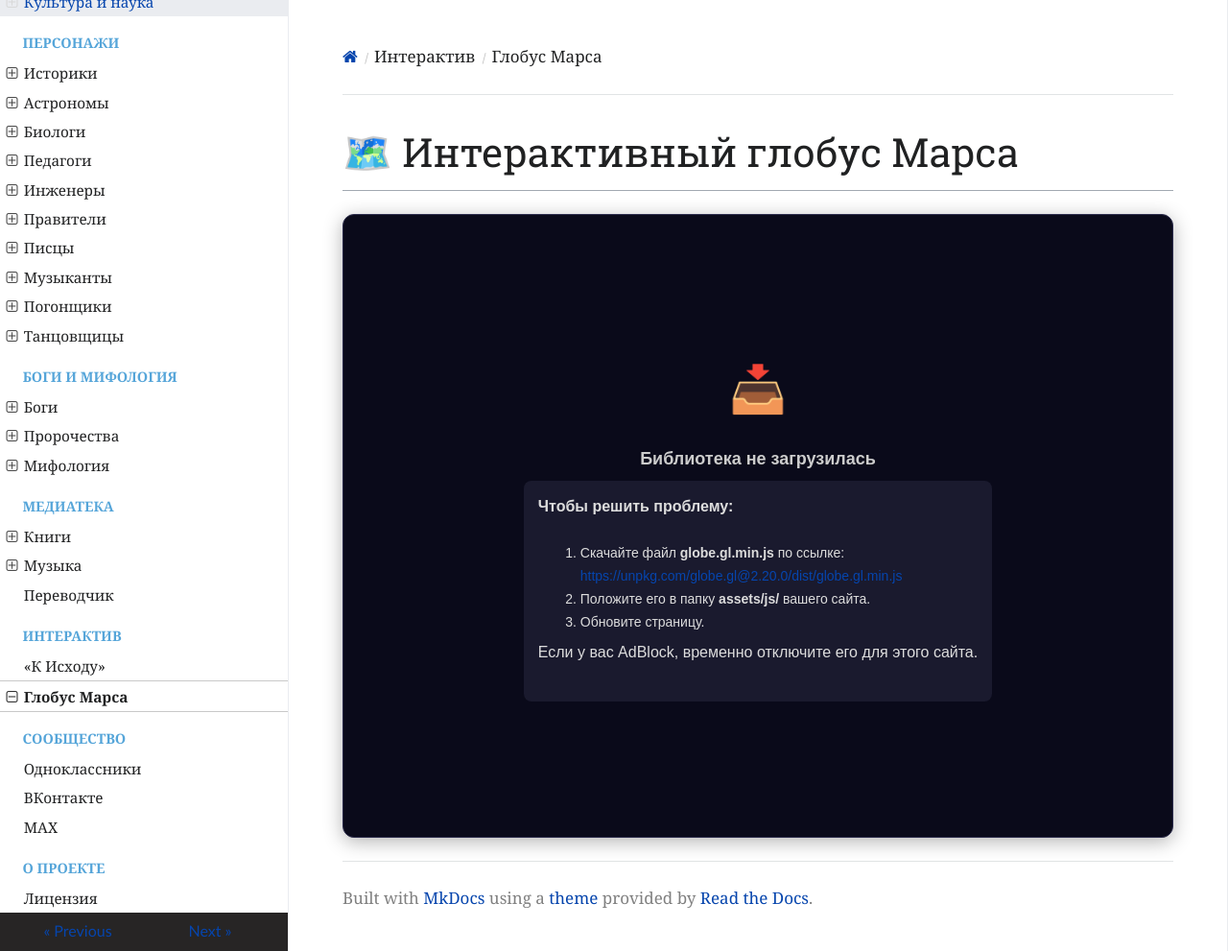
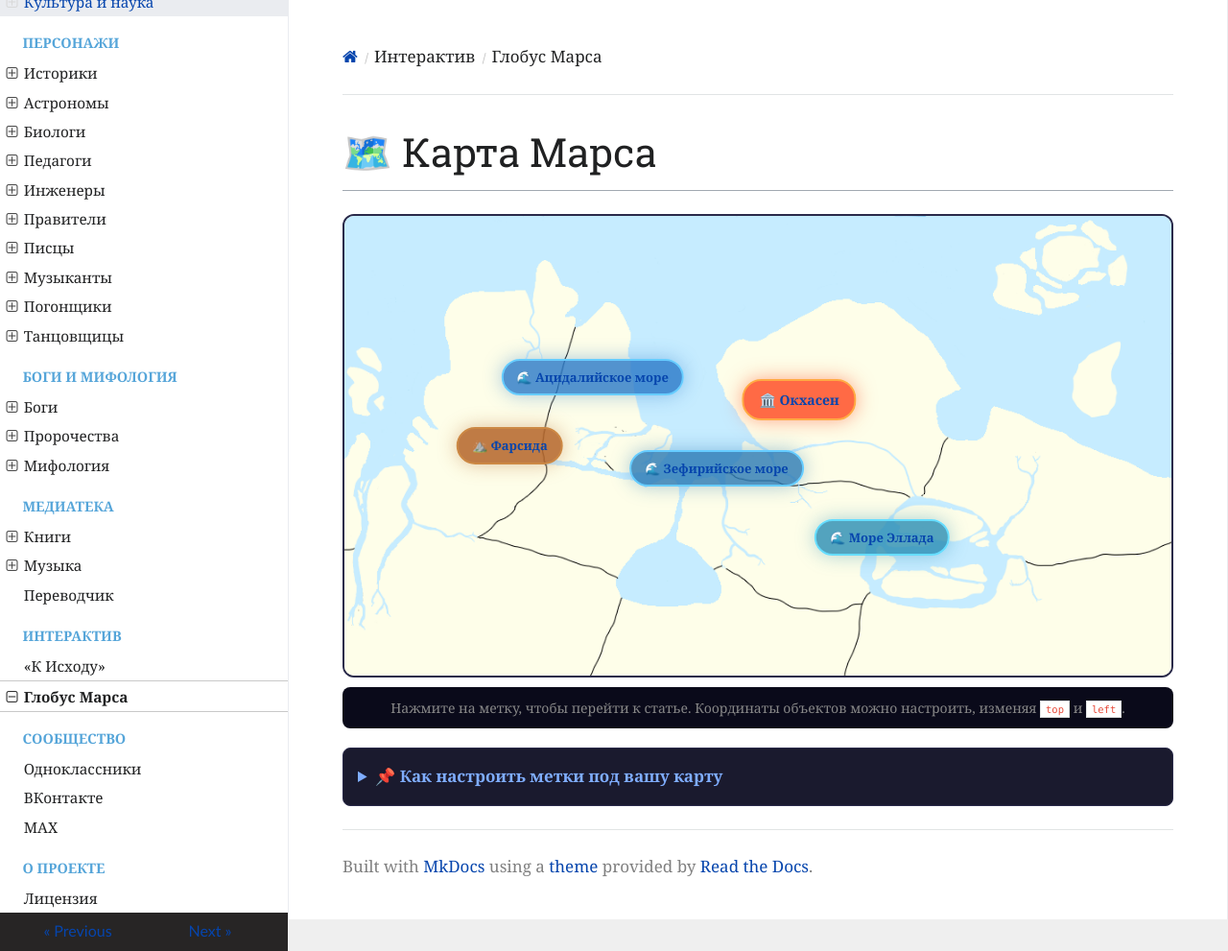
Before and after one commit to ivanhohlov14-bit/mars-encyclopedia, an MkDocs documentation site: the page built from docs/globe-map.md, in a window 1280 px wide and 991 px high. Shown: the whole window at 96% size. Built offline with MkDocs 1.6.1, drawn with Linux system fonts in a browser that asks for light colours; nearby versions of some CDN libraries; part of the change alters nothing that is shown.

Commit message:
Update globe-map.md

```diff
--- a/docs/globe-map.md
+++ b/docs/globe-map.md
@@ -1,179 +1,113 @@
-# 🗺️ Интерактивный глобус Марса
+# 🗺️ Карта Марса
 
-<div id="globeViz" style="width: 100%; height: 650px; border-radius: 12px; overflow: hidden; box-shadow: 0 4px 20px rgba(0,0,0,0.3); background: #0a0a1a;"></div>
+<div style="position: relative; width: 100%; max-width: 1200px; margin: 0 auto; border: 2px solid #2a2a4a; border-radius: 12px; overflow: hidden; background: #0a0a1a;">
 
-<!-- Загружаем Three.js с проверенного CDN (он почти всегда доступен) -->
-<script src="https://cdnjs.cloudflare.com/ajax/libs/three.js/r128/three.min.js"></script>
+  <!-- ===== ФОНОВАЯ КАРТА (ваш файл) ===== -->
+  <img
+    src="/assets/mars-map.png"
+    alt="Карта Марса"
+    style="width: 100%; height: auto; display: block;"
+    id="marsMap"
+  >
 
-<!-- Загружаем globe.gl с нескольких попыток -->
-<script>
-  (function loadGlobe() {
-    // Список возможных URL для загрузки globe.gl
-    const urls = [
-      'https://unpkg.com/globe.gl@2.20.0/dist/globe.gl.min.js',
-      'https://cdn.jsdelivr.net/npm/globe.gl@2.20.0/dist/globe.gl.min.js',
-      '/assets/js/globe.gl.min.js'  // локальный резерв (если вы скачаете файл)
-    ];
+  <!-- ===== КЛИКАБЕЛЬНЫЕ МЕТКИ ===== -->
 
-    // Пытаемся загрузить по очереди
-    function tryLoad(index) {
-      if (index >= urls.length) {
-        // Все попытки не удались – показываем инструкцию
-        document.getElementById('globeViz').innerHTML = `
-          <div style="display:flex;align-items:center;justify-content:center;height:100%;color:#888;font-family:sans-serif;flex-direction:column;text-align:center;padding:20px;">
-            <div style="font-size:48px;margin-bottom:16px;">📥</div>
-            <div style="font-size:18px;font-weight:bold;color:#ccc;">Библиотека не загрузилась</div>
-            <div style="font-size:14px;margin-top:8px;max-width:500px;background:#1a1a2e;padding:15px;border-radius:8px;color:#ddd;text-align:left;">
-              <p><b>Чтобы решить проблему:</b></p>
-              <ol style="margin:5px 0;padding-left:20px;">
-                <li>Скачайте файл <b>globe.gl.min.js</b> по ссылке: <br>
-                  <a href="https://unpkg.com/globe.gl@2.20.0/dist/globe.gl.min.js" target="_blank" style="color:#7fadff;">https://unpkg.com/globe.gl@2.20.0/dist/globe.gl.min.js</a>
-                </li>
-                <li>Положите его в папку <b>assets/js/</b> вашего сайта.</li>
-                <li>Обновите страницу.</li>
-              </ol>
-              <p style="margin-top:8px;">Если у вас AdBlock, временно отключите его для этого сайта.</p>
-            </div>
-          </div>
-        `;
-        console.error('❌ Не удалось загрузить globe.gl ни с одного CDN.');
-        return;
-      }
+  <!-- Окхасен -->
+  <a href="/geography/okhasen"
+     style="position: absolute; top: 40%; left: 55%; transform: translate(-50%, -50%);
+            background: rgba(255, 80, 40, 0.85); color: #fff;
+            padding: 8px 16px; border-radius: 20px;
+            font-size: 14px; font-weight: bold; text-decoration: none;
+            border: 2px solid #ffaa44; box-shadow: 0 0 20px rgba(255,80,40,0.5);
+            transition: all 0.3s ease; white-space: nowrap;
+            pointer-events: auto; z-index: 10;"
+     onmouseover="this.style.transform='translate(-50%, -50%) scale(1.1)'; this.style.background='rgba(255, 100, 60, 1)';"
+     onmouseout="this.style.transform='translate(-50%, -50%) scale(1)'; this.style.background='rgba(255, 80, 40, 0.85)';">
+    🏛️ Окхасен
+  </a>
 
-      const script = document.createElement('script');
-      script.src = urls[index];
-      script.async = true;
-      script.onload = function() {
-        // Проверяем, загрузилась ли библиотека
-        if (typeof Globe !== 'undefined') {
-          console.log('✅ globe.gl загружена с', urls[index]);
-          // Запускаем создание глобуса после загрузки
-          initGlobe();
-        } else {
-          // Если Globe не определена, пробуем следующий URL
-          tryLoad(index + 1);
-        }
-      };
-      script.onerror = function() {
-        // Если скрипт не загрузился, пробуем следующий
-        tryLoad(index + 1);
-      };
-      document.head.appendChild(script);
-    }
+  <!-- Ацидалийское море -->
+  <a href="/geography/acidalia-sea"
+     style="position: absolute; top: 35%; left: 30%; transform: translate(-50%, -50%);
+            background: rgba(40, 120, 200, 0.8); color: #fff;
+            padding: 6px 14px; border-radius: 20px;
+            font-size: 13px; font-weight: bold; text-decoration: none;
+            border: 2px solid #66ccff; box-shadow: 0 0 20px rgba(40,120,200,0.4);
+            transition: all 0.3s ease; white-space: nowrap;
+            pointer-events: auto; z-index: 10;"
+     onmouseover="this.style.transform='translate(-50%, -50%) scale(1.1)'; this.style.background='rgba(60, 150, 230, 0.9)';"
+     onmouseout="this.style.transform='translate(-50%, -50%) scale(1)'; this.style.background='rgba(40, 120, 200, 0.8)';">
+    🌊 Ацидалийское море
+  </a>
 
-    // --- Функция, которая создаёт глобус (вызывается после загрузки библиотеки) ---
-    function initGlobe() {
-      const container = document.getElementById('globeViz');
-      if (!container) {
-        console.error('❌ Контейнер #globeViz не найден!');
-        return;
-      }
+  <!-- Фарсида -->
+  <a href="/geography/farsida"
+     style="position: absolute; top: 50%; left: 20%; transform: translate(-50%, -50%);
+            background: rgba(180, 100, 40, 0.85); color: #fff;
+            padding: 6px 14px; border-radius: 20px;
+            font-size: 13px; font-weight: bold; text-decoration: none;
+            border: 2px solid #cc8844; box-shadow: 0 0 20px rgba(180,100,40,0.4);
+            transition: all 0.3s ease; white-space: nowrap;
+            pointer-events: auto; z-index: 10;"
+     onmouseover="this.style.transform='translate(-50%, -50%) scale(1.1)'; this.style.background='rgba(200, 120, 50, 0.95)';"
+     onmouseout="this.style.transform='translate(-50%, -50%) scale(1)'; this.style.background='rgba(180, 100, 40, 0.85)';">
+    ⛰️ Фарсида
+  </a>
 
-      // Ваши локации
-      const locations = [
-        { lat: 25.0,  lng: 10.0,  name: 'Окхасен',         url: '/geography/okhasen' },
-        { lat: 45.0,  lng: -30.0, name: 'Ацидалийское море', url: '/geography/acidalia-sea' },
-        { lat: 15.0,  lng: -120.0,name: 'Фарсида',          url: '/geography/farsida' },
-        { lat: -20.0, lng: 70.0,  name: 'Эллада',           url: '/geography/ellada-sea' },
-        { lat: 30.0,  lng: -60.0, name: 'Зефирийское море', url: '/geography/zephyria-sea' },
-      ];
+  <!-- Эллада -->
+  <a href="/geography/ellada-sea"
+     style="position: absolute; top: 70%; left: 65%; transform: translate(-50%, -50%);
+            background: rgba(40, 140, 180, 0.8); color: #fff;
+            padding: 6px 14px; border-radius: 20px;
+            font-size: 13px; font-weight: bold; text-decoration: none;
+            border: 2px solid #66ddff; box-shadow: 0 0 20px rgba(40,140,180,0.4);
+            transition: all 0.3s ease; white-space: nowrap;
+            pointer-events: auto; z-index: 10;"
+     onmouseover="this.style.transform='translate(-50%, -50%) scale(1.1)'; this.style.background='rgba(60, 170, 210, 0.9)';"
+     onmouseout="this.style.transform='translate(-50%, -50%) scale(1)'; this.style.background='rgba(40, 140, 180, 0.8)';">
+    🌊 Море Эллада
+  </a>
 
-      const MARS_TEXTURE = 'https://upload.wikimedia.org/wikipedia/commons/thumb/0/02/Mars_Valles_Marineris.jpeg/1280px-Mars_Valles_Marineris.jpeg';
+  <!-- Зефирийское море -->
+  <a href="/geography/zephyria-sea"
+     style="position: absolute; top: 55%; left: 45%; transform: translate(-50%, -50%);
+            background: rgba(40, 120, 180, 0.8); color: #fff;
+            padding: 6px 14px; border-radius: 20px;
+            font-size: 13px; font-weight: bold; text-decoration: none;
+            border: 2px solid #66ccff; box-shadow: 0 0 20px rgba(40,120,180,0.4);
+            transition: all 0.3s ease; white-space: nowrap;
+            pointer-events: auto; z-index: 10;"
+     onmouseover="this.style.transform='translate(-50%, -50%) scale(1.1)'; this.style.background='rgba(60, 150, 210, 0.9)';"
+     onmouseout="this.style.transform='translate(-50%, -50%) scale(1)'; this.style.background='rgba(40, 120, 180, 0.8)';">
+    🌊 Зефирийское море
+  </a>
 
-      try {
-        const myGlobe = new Globe(container)
-          .globeImageUrl(MARS_TEXTURE)
-          .htmlElementsData(locations)
-          .htmlElement(d => {
-            const el = document.createElement('div');
-            el.innerHTML = `
-              <a href="${d.url}" target="_blank" style="
-                display: inline-block;
-                background: rgba(180, 80, 40, 0.9);
-                color: #fff;
-                padding: 6px 14px;
-                border-radius: 20px;
-                font-size: 13px;
-                font-family: 'Arial', sans-serif;
-                font-weight: bold;
-                text-decoration: none;
-                box-shadow: 0 2px 12px rgba(0,0,0,0.5);
-                border: 1px solid rgba(255,200,100,0.3);
-                transition: all 0.2s ease;
-                pointer-events: auto;
-                white-space: nowrap;
-              "
-              onmouseover="this.style.transform='scale(1.05)'; this.style.background='rgba(200, 100, 50, 0.95)';"
-              onmouseout="this.style.transform='scale(1)'; this.style.background='rgba(180, 80, 40, 0.9)';"
-              >
-                🔴 ${d.name}
-              </a>
-            `;
-            return el;
-          })
-          .enablePointerInteraction(true)
-          .enableZoom(true)
-          .enablePan(true)
-          .width(container.clientWidth || 800)
-          .height(container.clientHeight || 650);
+</div>
 
-        console.log('✅ Глобус Марса успешно создан!');
-        console.log(`📍 Добавлено ${locations.length} маркеров.`);
+<!-- ===== ПОДПИСЬ ===== -->
+<div style="text-align: center; color: #888; font-size: 14px; margin-top: 10px; padding: 10px; background: #0a0a1a; border-radius: 8px;">
+  Нажмите на метку, чтобы перейти к статье. Координаты объектов можно настроить, изменяя <code>top</code> и <code>left</code>.
+</div>
 
-        // Автоматическое вращение
-        let rotationAngle = 0;
-        const interval = setInterval(() => {
-          rotationAngle += 0.002;
-          myGlobe.rotation({ x: 0.2, y: rotationAngle, z: 0.1 });
-        }, 30);
-
-        // Адаптация размера
-        const resizeObserver = new ResizeObserver(() => {
-          const w = container.clientWidth;
-          const h = container.clientHeight;
-          if (w > 0 && h > 0) {
-            myGlobe.width(w).height(h);
-          }
-        });
-        resizeObserver.observe(container);
-
-        window.__globeCleanup = function() {
-          clearInterval(interval);
-          resizeObserver.disconnect();
-        };
-
-      } catch (error) {
-        console.error('❌ Ошибка при создании глобуса:', error);
-        container.innerHTML = `
-          <div style="display:flex;align-items:center;justify-content:center;height:100%;color:#888;font-family:sans-serif;flex-direction:column;text-align:center;padding:20px;">
-            <div style="font-size:48px;margin-bottom:16px;">🛠️</div>
-            <div style="font-size:18px;font-weight:bold;color:#ccc;">Ошибка при создании глобуса</div>
-            <div style="font-size:14px;margin-top:8px;max-width:400px;background:#1a1a2e;padding:10px;border-radius:8px;color:#ff6b6b;text-align:left;word-break:break-all;">
-              ${error.message}
-            </div>
-          </div>
-        `;
-      }
-    }
-
-    // --- Запускаем загрузку ---
-    // Проверяем, не загружена ли уже библиотека (например, если скрипт уже был добавлен ранее)
-    if (typeof Globe !== 'undefined') {
-      initGlobe();
-    } else {
-      tryLoad(0);
-    }
-  })();
-</script>
+<!-- ===== ИНСТРУКЦИЯ ПО НАСТРОЙКЕ КООРДИНАТ ===== -->
+<details style="margin-top: 20px; padding: 15px; background: #1a1a2e; border-radius: 8px; border: 1px solid #2a2a4a;">
+  <summary style="cursor: pointer; color: #7fadff; font-weight: bold;">📌 Как настроить метки под вашу карту</summary>
+  <div style="margin-top: 10px; color: #ccc; font-size: 14px; line-height: 1.6;">
+    <p>Для каждой метки есть параметры <code>top</code> и <code>left</code> (в процентах). Они определяют положение метки на карте.</p>
+    <ul>
+      <li><b>top: X%</b> — расстояние от верхнего края карты (0% = самый верх, 100% = самый низ).</li>
+      <li><b>left: Y%</b> — расстояние от левого края карты (0% = самый левый край, 100% = самый правый).</li>
+    </ul>
+    <p>Откройте карту в любом редакторе или даже в браузере, прикиньте на глаз, где находятся объекты, и подберите значения, перезагружая страницу.</p>
+    <p>Чтобы добавить новую метку, скопируйте один из блоков <code>&lt;a href=...&gt;...&lt;/a&gt;</code>, вставьте его перед последним <code>&lt;/a&gt;</code> и измените путь, текст и координаты.</p>
+  </div>
+</details>
 
 <style>
-  #globeViz {
-    background: #0a0a1a;
-    border: 1px solid #2a2a4a;
-    position: relative;
-    min-height: 650px;
-  }
   .md-content {
     background: #0a0a1a !important;
   }
+  #marsMap {
+    border: none;
+  }
 </style>
```
